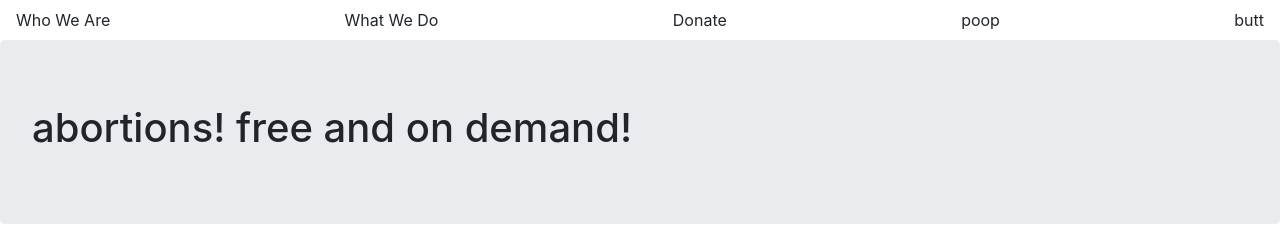
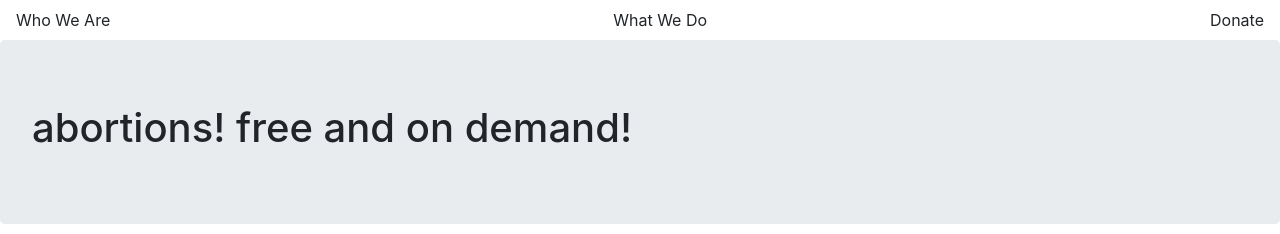
Before and after one commit to bbaxa16/colorado-abortion-fund, a plain HTML site: page index.html in a window 1280 px wide. Shown: the top 234 px of the page. Drawn offline with nearby package versions, Linux system fonts and the light colour scheme.

Commit message:
fixed nav

```diff
--- a/index.html
+++ b/index.html
@@ -17,8 +17,6 @@
       <li>Who We Are</li>
       <li>What We Do</li>
       <li>Donate</li>
-      <li>poop</li>
-      <li>butt</li>
     </nav>
     <section class="jumbotron">
       <h1>abortions! free and on demand!</h1>
```
